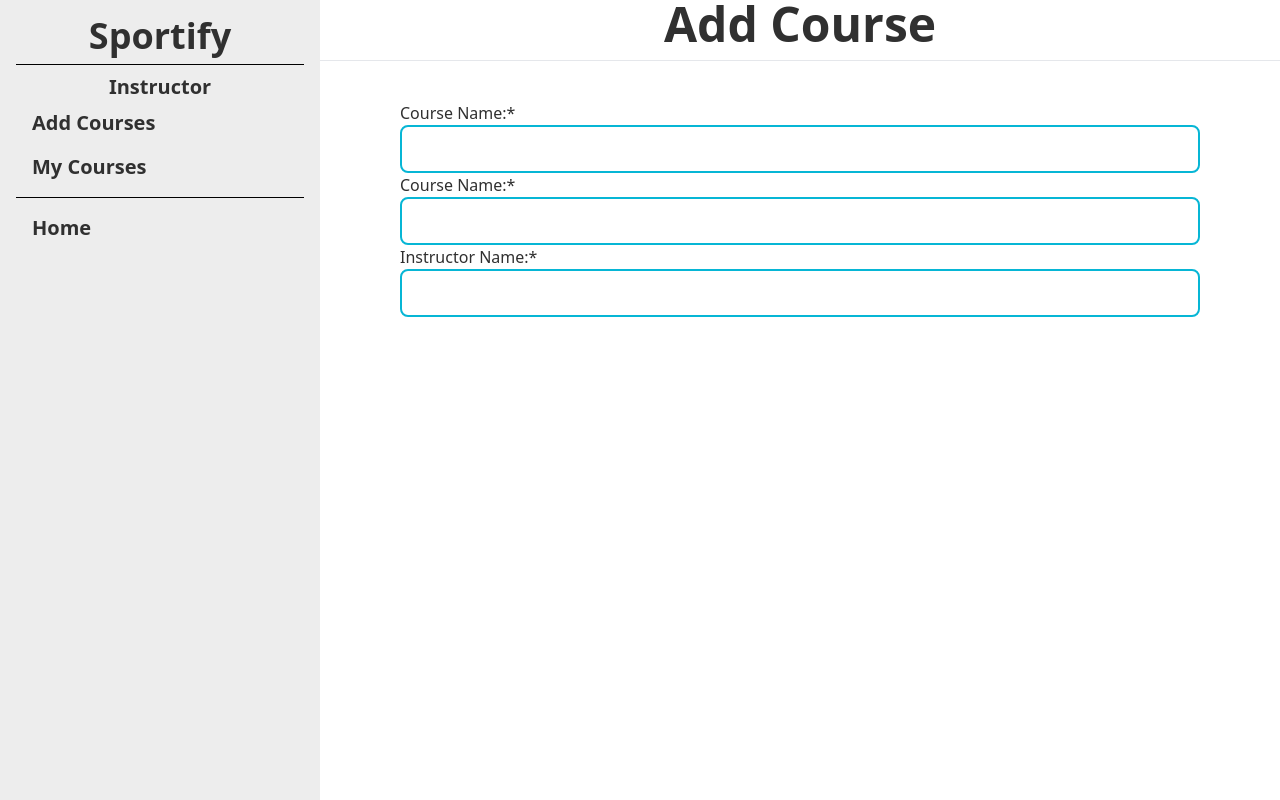
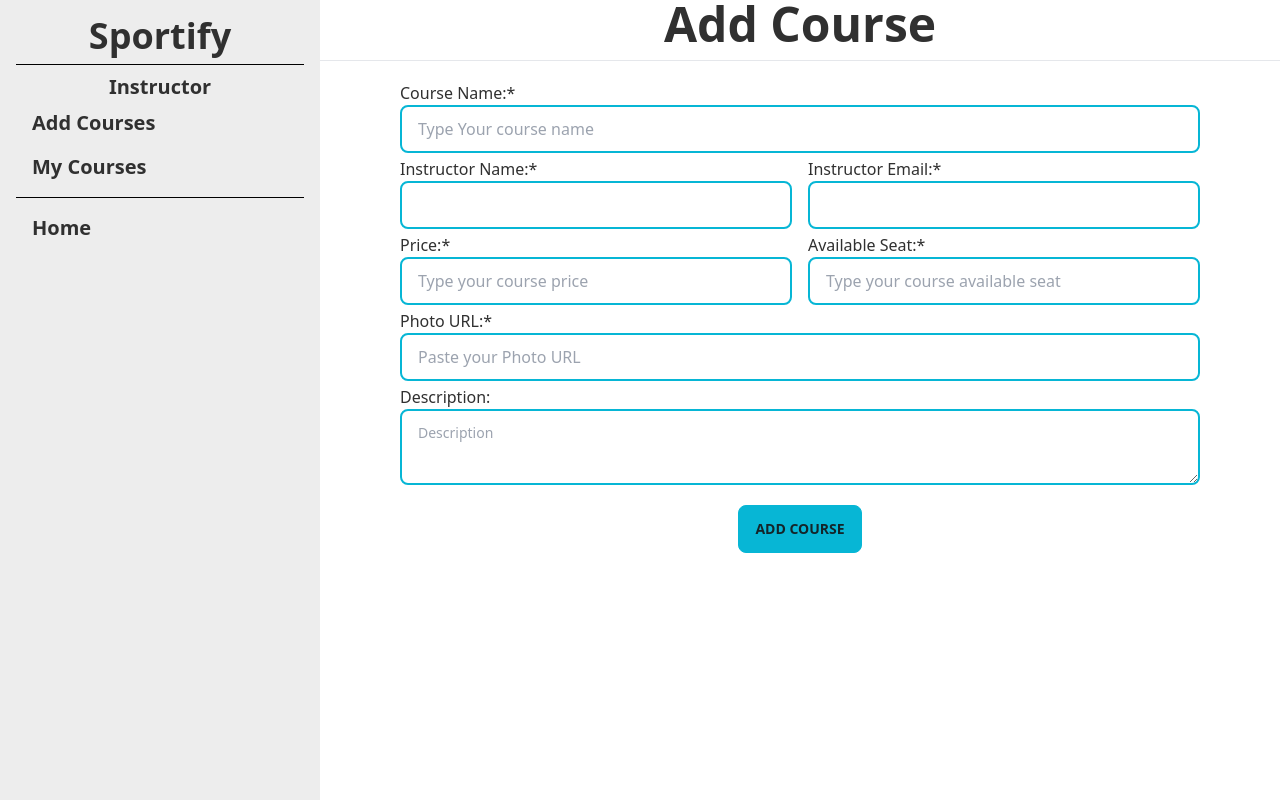
Before and after one commit to AbuBokorprog/sportify-client-side, a React (Vite) app: page /dashboard/AddCourse in a window 1280 px wide. Built offline with nearby package versions, Linux system fonts and the light colour scheme; no server answers.

Commit message:
add Course section added

```diff
--- a/src/Compound/Instructor/AddCourse/AddCourse.jsx
+++ b/src/Compound/Instructor/AddCourse/AddCourse.jsx
@@ -1,6 +1,27 @@
 import React from "react";
 
 const AddCourse = () => {
+  const courseHandler = (e) => {
+    e.preventDefault();
+    const form = e.target;
+    const courseName = form.course;
+    const instructorName = form.instructorName;
+    const instructorEmail = form.instructorEmail;
+    const price = form.price;
+    const availableSeat = form.Seat;
+    const image = form.course;
+    const description = form.description;
+    const courseDetails = {
+      courseName,
+      instructorName,
+      instructorEmail,
+      price,
+      availableSeat,
+      image,
+      description,
+    };
+    console.log(courseDetails);
+  };
   return (
     <div className="w-full h-full">
       <div>
@@ -9,39 +30,90 @@ const AddCourse = () => {
         </h2>
         <hr />
       </div>
-      <div className="mx-20 mt-10">
-        <form>
-          <div className="form-control">
+      <div className="mx-20 mt-5">
+        <form onSubmit={courseHandler}>
+          <div className="form-control my-1">
             <label htmlFor="course">Course Name:*</label>
             <input
               type="text"
               name="course"
               id="course"
+              placeholder="Type Your course name"
               className="input input-bordered border-2 border-secondary"
               required
             />
           </div>
-          <div>
+          <div className="grid grid-cols-2 my-1 gap-4 items-center ">
             <div className="form-control">
-              <label htmlFor="course">Course Name:*</label>
+              <label htmlFor="instructorName">Instructor Name:*</label>
               <input
                 type="text"
-                name="course"
-                id="course"
+                name="instructorName"
+                id="instructorName"
                 className="input input-bordered border-2 border-secondary"
                 required
               />
             </div>
             <div className="form-control">
-              <label htmlFor="course">Instructor Name:*</label>
+              <label htmlFor="instructorEmail">Instructor Email:*</label>
               <input
-                type="text"
-                name="course"
-                id="course"
+                type="email"
+                name="instructorEmail"
+                id="instructorEmail"
                 className="input input-bordered border-2 border-secondary"
                 required
               />
             </div>
+          </div>
+          <div className="grid grid-cols-2 my-1 gap-4 items-center ">
+            <div className="form-control">
+              <label htmlFor="Price">Price:*</label>
+              <input
+                type="text"
+                name="Price"
+                placeholder="Type your course price"
+                id="Price"
+                className="input input-bordered border-2 border-secondary"
+                required
+              />
+            </div>
+            <div className="form-control">
+              <label htmlFor="Seat">Available Seat:*</label>
+              <input
+                type="text"
+                name="Seat"
+                placeholder="Type your course available seat"
+                id="Seat"
+                className="input input-bordered border-2 border-secondary"
+                required
+              />
+            </div>
+          </div>
+          <div className="form-control my-1">
+            <label htmlFor="url">Photo URL:*</label>
+            <input
+              type="url"
+              name="url"
+              placeholder="Paste your Photo URL"
+              id="url"
+              className="input input-bordered border-2 border-secondary"
+              required
+            />
+          </div>
+          <div className="form-control my-1">
+            <label htmlFor="description">Description:</label>
+            <textarea
+              name="description"
+              className="textarea textarea-bordered border-2 border-secondary"
+              placeholder="Description"
+            ></textarea>
+          </div>
+          <div className="text-center my-1">
+            <input
+              type="submit"
+              value="Add Course"
+              className="btn btn-secondary mt-4 mx-auto text-center"
+            />
           </div>
         </form>
       </div>
```
